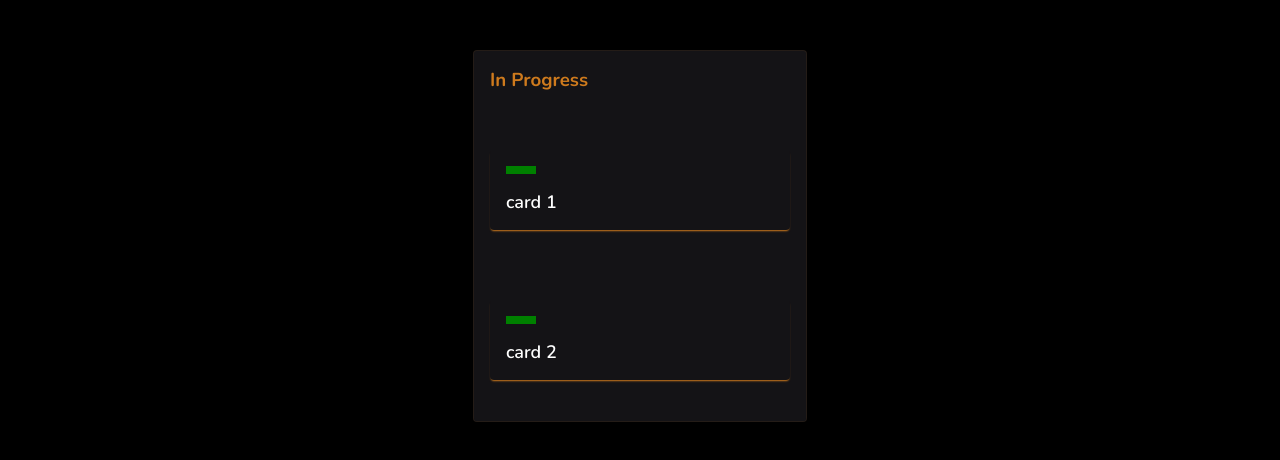
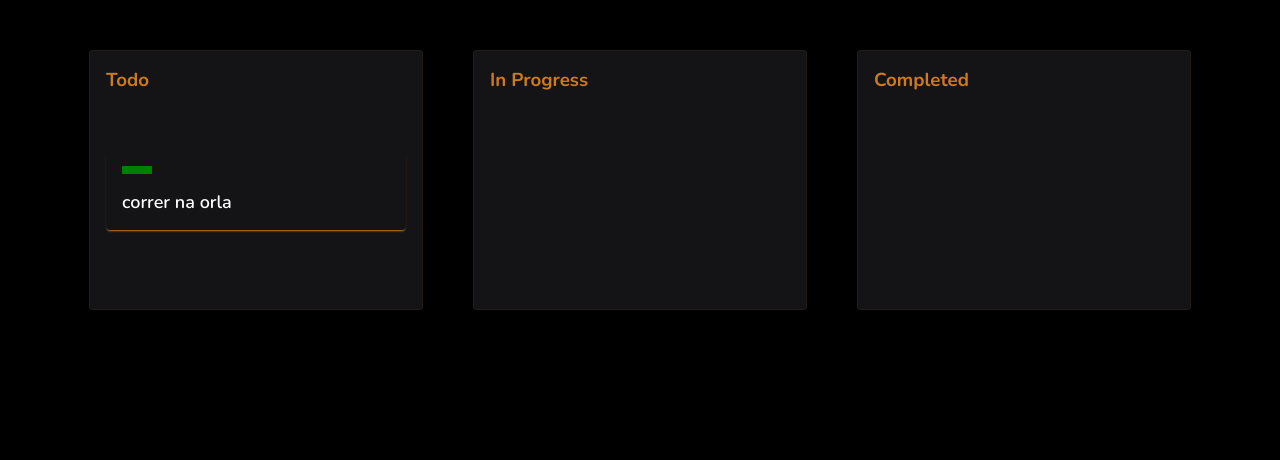
Before and after one commit to vitor-mat/Drag-and-drop-project, a React (Create React App) app: page / in a window 1280 px wide. Shown: the top 460 px of the page. Built offline with nearby package versions, Linux system fonts and the light colour scheme.

Commit message:
criei um array com dados e com eles gerei os boards com os seus titulos + separei um array para cada board e mostrando aonde estão os seus items

```diff
--- a/src/components/card/index.js
+++ b/src/components/card/index.js
@@ -2,7 +2,7 @@ import React from 'react';
 
 import { Container } from './style';
 
-export const Card = ({ title }) => {
+export const Card = ({ title, status }) => {
     return (
         <Container>
             <div id="status"></div>
--- a/src/pages/kanban/index.js
+++ b/src/pages/kanban/index.js
@@ -15,19 +15,28 @@ import {
 } from './style';
 
 
-const items = [
+const dataKanban = [
     {
-        name: "card 1"
+        title: "Todo",
+        items: [{
+            name: "correr na orla",
+            status: "eventual"
+        }]
     },
     {
-        name: "card 2"
+        title: "In Progress",
+        items: []
+    },
+    {
+        title: "Completed",
+        items: []
     }
 ]
 
 export const KanbanPage = () => {
 
 
-    let [cardListData, setCardListData] = useState(items)
+    let [cardListData, setCardListData] = useState(dataKanban)
 
     function handleOnDragEnd(result) {
         if (!result.destination) return;
@@ -41,12 +50,15 @@ export const KanbanPage = () => {
 
     return (
         <Container>
+            {
+                cardListData.map((data, index) => {
+                    return (
                         <Board
-                title="In Progress"
+                            title={data.title}
                         >
                             <DragDropContext onDragEnd={handleOnDragEnd}>
                                 <Droppable
-                        droppableId="card-coontainer"
+                                    droppableId="card-container"
                                 >
                                     {(provided, snapshot) => {
                                         return (
@@ -56,7 +68,7 @@ export const KanbanPage = () => {
                                                 ref={provided.innerRef}
                                             >
                                                 {
-                                        cardListData.map((value, index) => {
+                                                    data.items.map((value, index) => {
                                                         return (
                                                             <Draggable key={`key${index}`} draggableId={`card-item-${index}`} index={index} >
                                                                 {
@@ -69,6 +81,7 @@ export const KanbanPage = () => {
                                                                             >
                                                                                 <Card
                                                                                     title={value.name}
+                                                                                    status={value.status}
                                                                                 />
                                                                             </span>
                                                                         )
@@ -85,7 +98,9 @@ export const KanbanPage = () => {
                                 </Droppable>
                             </DragDropContext>
                         </Board>
-
+                    )
+                })
+            }
         </Container>
     )
 }
```
Lines whose indentation alone changed are shown as unchanged.
